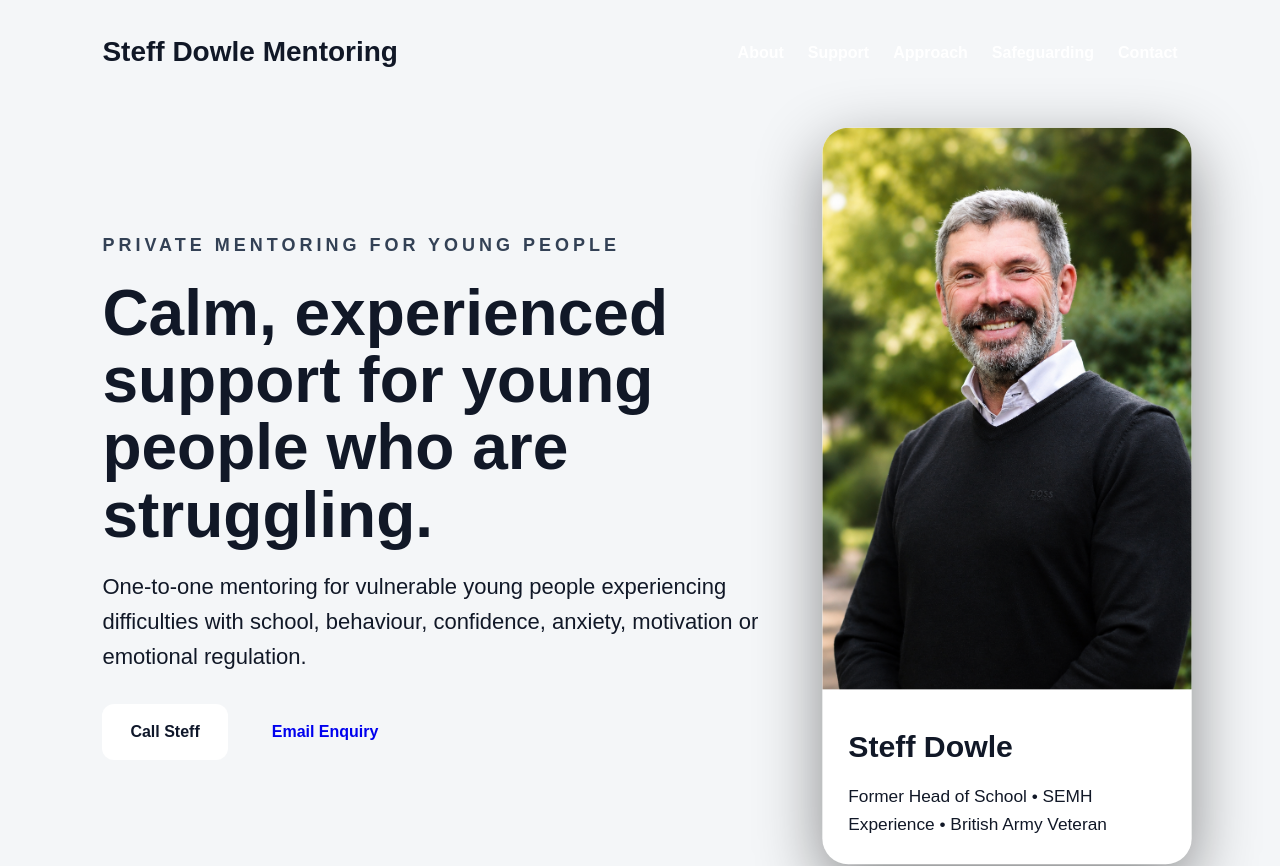
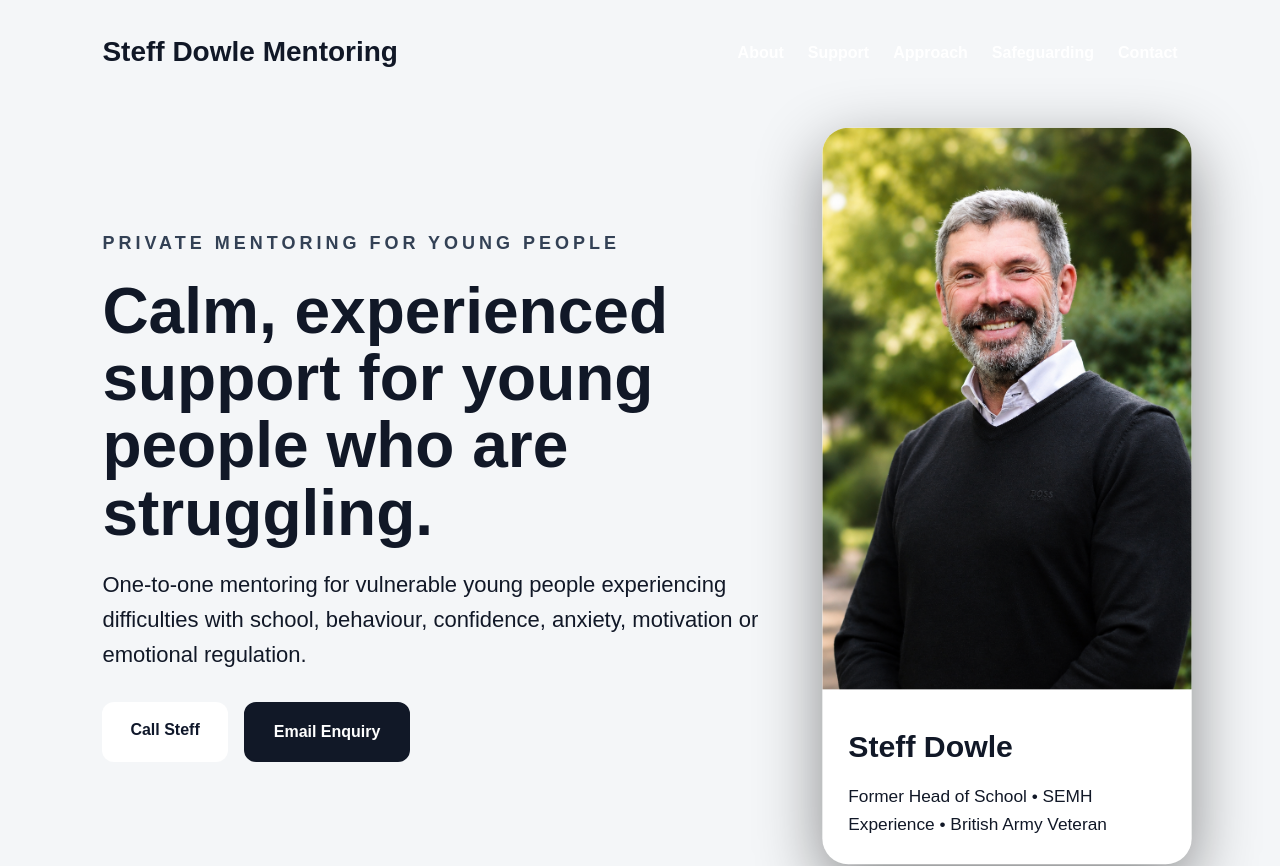
Before and after one commit to steffdowle-mentor/steff-dowle-mentoring, a React (Vite) app: page / in a window 1280 px wide. Shown: the top 866 px of the page. Built offline with nearby package versions, Linux system fonts and the light colour scheme.

Commit message:
Update styles.css

```diff
--- a/styles.css
+++ b/styles.css
@@ -286,3 +286,18 @@ footer{
   line-height:1.5;
 }
 }
+.secondaryDark{
+  background:#111827 !important;
+  color:white !important;
+  border:2px solid #111827 !important;
+  padding:15px 28px;
+  border-radius:12px;
+  font-weight:bold;
+  display:inline-block;
+}
+
+.secondaryDark:hover{
+  background:#000 !important;
+  border-color:#000 !important;
+  color:white !important;
+}
```
